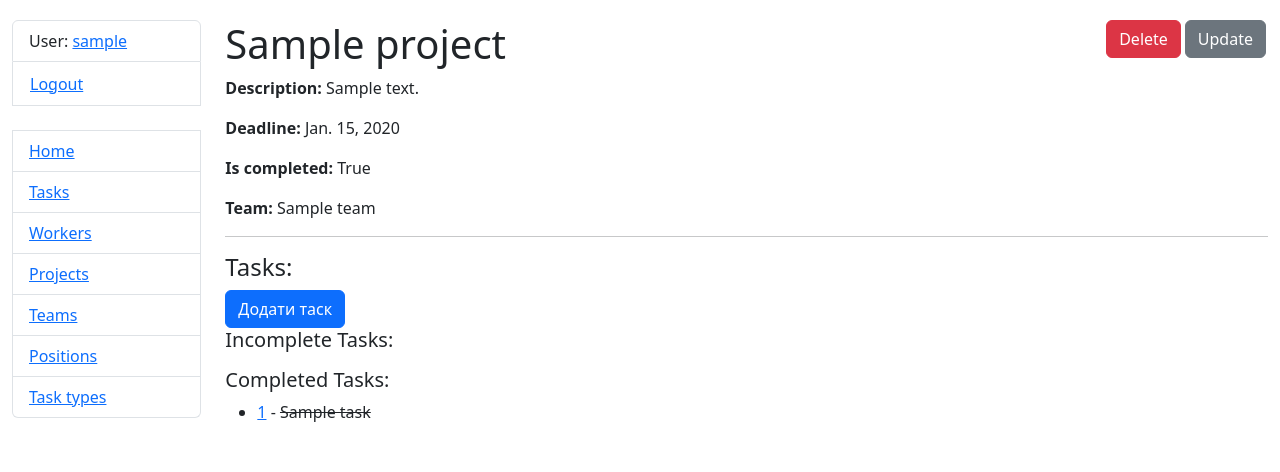
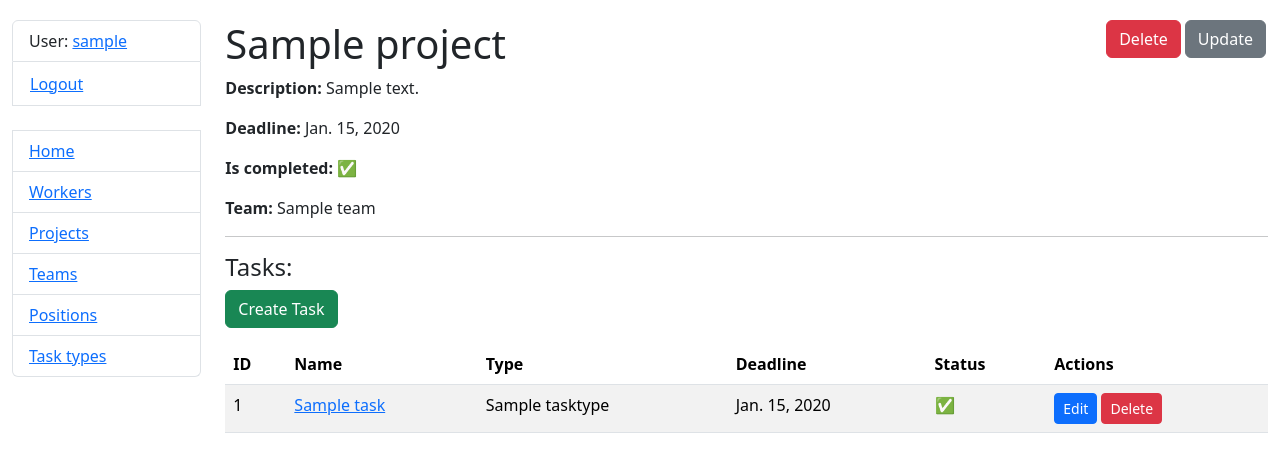
Before and after one commit to NazarSlavych/IT-project-manager, a Django app: page /projects/1 in a window 1280 px wide. Shown: the top 472 px of the page. Run offline with Django 5.2, Linux system fonts and the light colour scheme; a user stored in the database is signed in; tables that the repository leaves empty hold one stand-in row (values such as "Sample post").

Commit message:
Remove task list, add checks workers while create task

```diff
--- a/manager/urls.py
+++ b/manager/urls.py
@@ -27,11 +27,10 @@ from .views import (
 
 urlpatterns = [
     path("", index, name="index"),
-    path("tasks", TaskListView.as_view(), name="tasks"),
     path("tasks/<int:pk>", TaskDetailView.as_view(), name="task-detail"),
-    path("tasks/create/", TaskCreateView.as_view(), name="task-create"),
     path("tasks/<int:pk>/update/", TaskUpdateView.as_view(), name="task-update"),
     path("tasks/<int:pk>/delete/", TaskDeleteView.as_view(), name="task-delete"),
+    path("projects/<int:project_id>/tasks/create/", TaskCreateView.as_view(), name="task-create"),
     path("workers", WorkersListView.as_view(), name="workers"),
     path("workers/<int:pk>", WorkerDetailView.as_view(), name="worker-detail"),
     path("workers/create/", WorkerCreateView.as_view(), name="worker-create"),
--- a/manager/views.py
+++ b/manager/views.py
@@ -1,7 +1,7 @@
 from django.contrib.auth.decorators import login_required
 from django.contrib.auth.mixins import LoginRequiredMixin
 from django.db.models import Count
-from django.shortcuts import render
+from django.shortcuts import render, get_object_or_404
 from django.urls import reverse_lazy
 from django.views import generic
 
@@ -55,6 +55,16 @@ class TaskDetailView(LoginRequiredMixin, generic.DetailView):
 class TaskCreateView(LoginRequiredMixin, generic.CreateView):
     model = Task
     form_class = TaskForm
+
+    def get_form_kwargs(self):
+        kwargs = super().get_form_kwargs()
+        project = get_object_or_404(Project, pk=self.kwargs.get("project_id"))
+        kwargs["project"] = project
+        return kwargs
+
+    def form_valid(self, form):
+        form.instance.project = get_object_or_404(Project, pk=self.kwargs.get("project_id"))
+        return super().form_valid(form)
 
 
 class TaskUpdateView(LoginRequiredMixin, generic.UpdateView):
--- a/templates/includes/sidebar.html
+++ b/templates/includes/sidebar.html
@@ -13,7 +13,6 @@
 
   <br>
   <li class="list-group-item"><a href="{% url 'manager:index' %}">Home</a></li>
-  <li class="list-group-item"><a href="{% url 'manager:tasks' %}">Tasks</a></li>
   <li class="list-group-item"><a href="{% url 'manager:workers' %}">Workers</a></li>
   <li class="list-group-item"><a href="{% url 'manager:projects' %}">Projects</a></li>
   <li class="list-group-item"><a href="{% url 'manager:teams' %}">Teams</a></li>
--- a/templates/manager/project_detail.html
+++ b/templates/manager/project_detail.html
@@ -13,33 +13,48 @@
 
   <p><strong>Description:</strong> {{ project.description }} </p>
   <p><strong>Deadline:</strong> {{ project.deadline }} </p>
-  <p><strong>Is completed:</strong> {{ project.is_completed }} </p>
+  <p><strong>Is completed:</strong> {{ project.is_completed|yesno:"✅,❌" }} </p>
   <p><strong>Team:</strong> {{ project.team }} </p>
 
   <hr>
   <div>
     <h4>Tasks:</h4>
-    <a href="{% url 'manager:project-task-create' project.id %}" class="btn btn-primary">Додати таск</a>
-        <h5>Incomplete Tasks:</h5>
-        <ul>
+    <a href="{% url 'manager:task-create' project_id=project.id %}" class="btn btn-success mb-3">
+      Create Task
+    </a>
+    {% if tasks %}
+      <table class="table table-striped">
+        <thead>
+          <tr>
+            <th>ID</th>
+            <th>Name</th>
+            <th>Type</th>
+            <th>Deadline</th>
+            <th>Status</th>
+            <th>Actions</th>
+          </tr>
+        </thead>
+        <tbody>
           {% for task in tasks %}
-            {% if not task.is_completed %}
-              <li>
-                <a href="{% url 'manager:task-detail' pk=task.id %}">{{ task.id }}</a> - {{ task.name }}
-              </li>
-            {% endif %}
+            <tr>
+              <td>{{ task.id }}</td>
+              <td>
+                <a href="{% url 'manager:task-detail' pk=task.id %}">{{ task.name }}</a>
+              </td>
+              <td>{{ task.task_type }}</td>
+              <td>{{ task.deadline }}</td>
+              <td>{{ task.is_completed|yesno:"✅,❌" }}</td>
+              <td>
+                <a href="{% url 'manager:task-update' pk=task.id %}" class="btn btn-sm btn-primary">Edit</a>
+                <a href="{% url 'manager:task-delete' pk=task.id %}" class="btn btn-sm btn-danger">Delete</a>
+              </td>
+            </tr>
           {% endfor %}
-        </ul>
-        <h5>Completed Tasks:</h5>
-        <ul>
-          {% for task in tasks %}
-            {% if task.is_completed %}
-              <li>
-                <a href="{% url 'manager:task-detail' pk=task.id %}">{{ task.id }}</a> - <s>{{ task.name }}</s>
-              </li>
-            {% endif %}
-          {% endfor %}
-        </ul>
+        </tbody>
+      </table>
+    {% else %}
+      <p>No tasks available.</p>
+    {% endif %}
   </div>
 
 {% endblock %}
```
Also changed, not shown: manager/forms.py (+13 -1 lines), templates/manager/task_list.html (deleted, +0 -38 lines).
